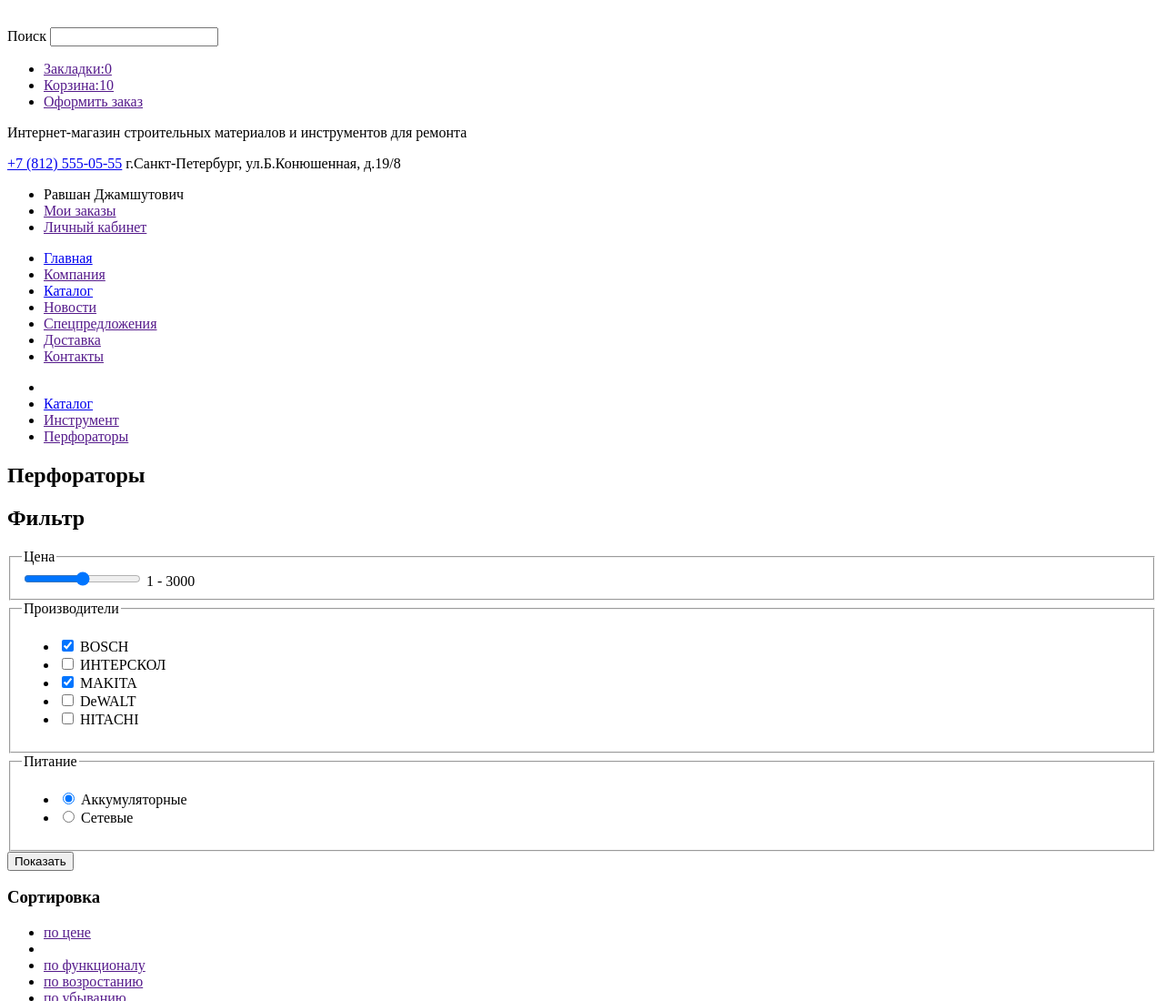
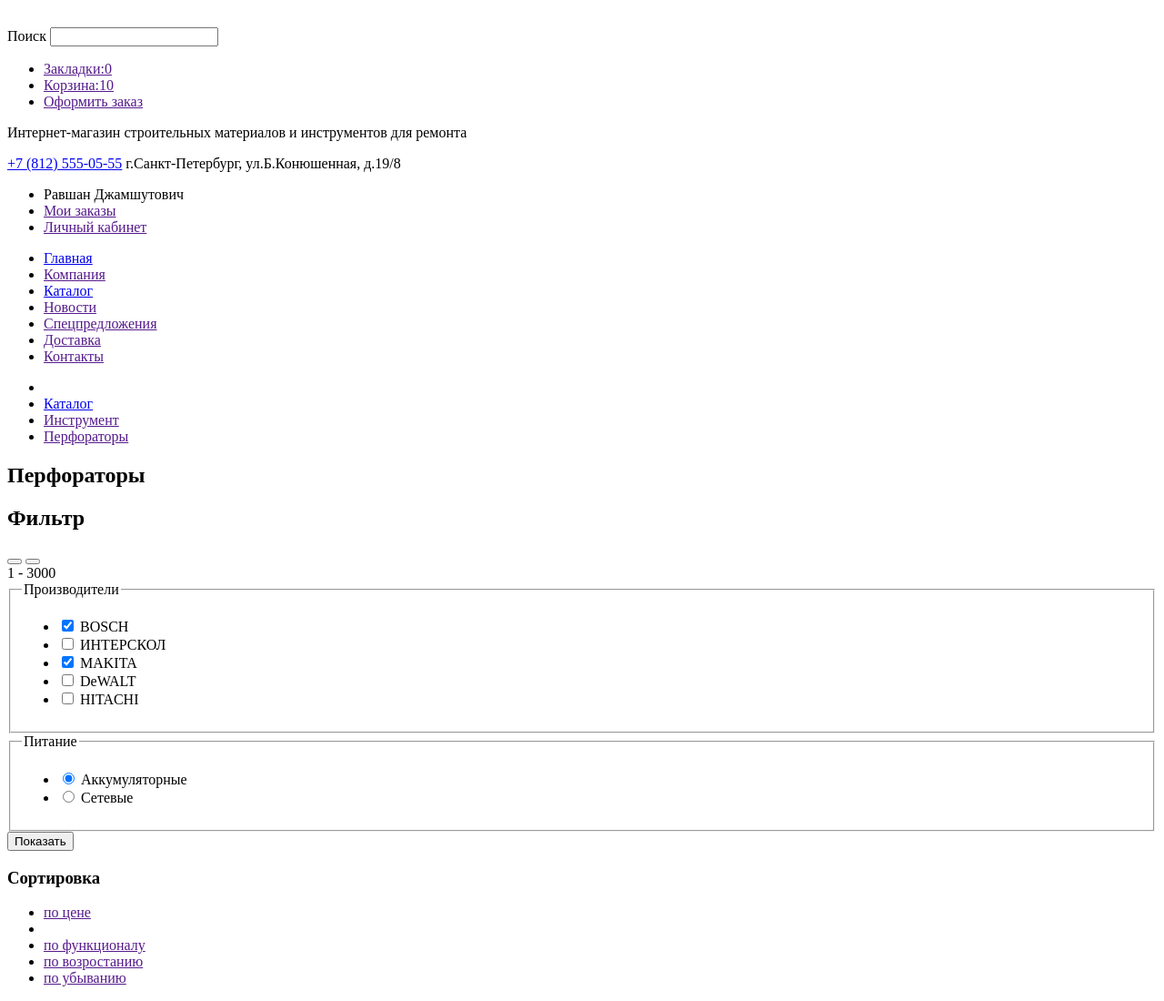
Before and after one commit to Dariia-Zaporozhec/1131989-technomart-26, a plain HTML site: page inner.html in a window 1280 px wide. Shown: the top 1100 px of the page at 91% size. Drawn offline with Linux system fonts and the light colour scheme.

Commit message:
форми и доступность v.3

```diff
--- a/inner.html
+++ b/inner.html
@@ -73,13 +73,15 @@
       <h1>Перфораторы</h1>
       <h2>Фильтр</h2>
       <form method="get" action=""https://echo.htmlacademy.ru">
-        <fieldset>
-          <legend>Цена</legend>
-          <input type="range" min="0" max="3000">
-          <output name="min-price">1</output>
-          <span>-</span>
-          <output name="max-price">3000</output>
-        </fieldset>
+        <div>
+          <button type="button"></button>
+          <button type="button"></button>
+          <div></div>
+          <div></div>
+        </div>
+        <span>1</span>
+        <span>-</span>
+        <span>3000</span>
         <fieldset>
           <legend>Производители</legend>
           <ul>
@@ -341,7 +343,7 @@
     <button type="button">Закрыть</button>
     <div>
       <a href="">Оформить заказ</a>
-      <a href="inner.html">Продолжить покупки</a>
+      <a href="">Продолжить покупки</a>
     </div>
   </section>
  </body>
```
Also changed, not shown: index.html (+1 -1 lines).
